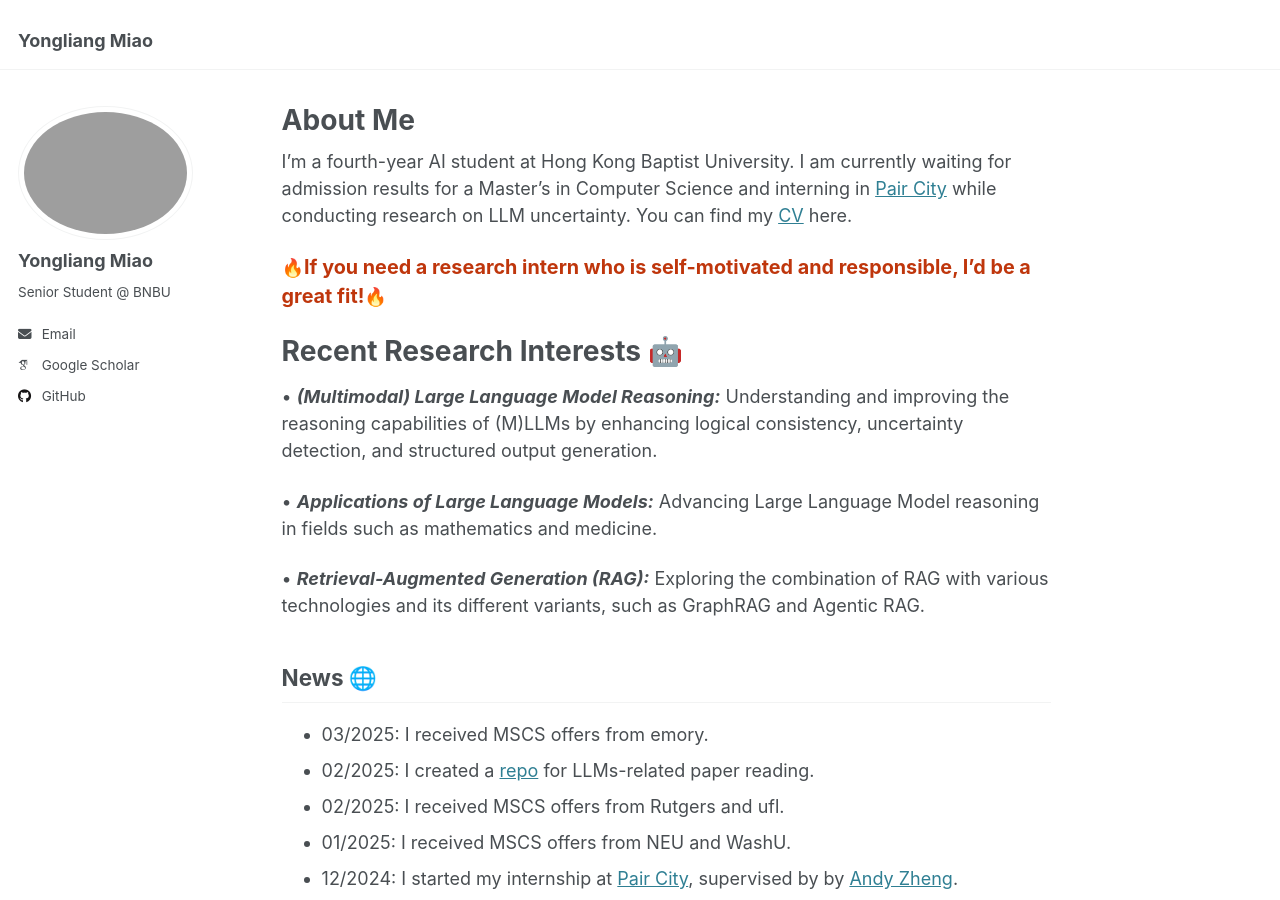
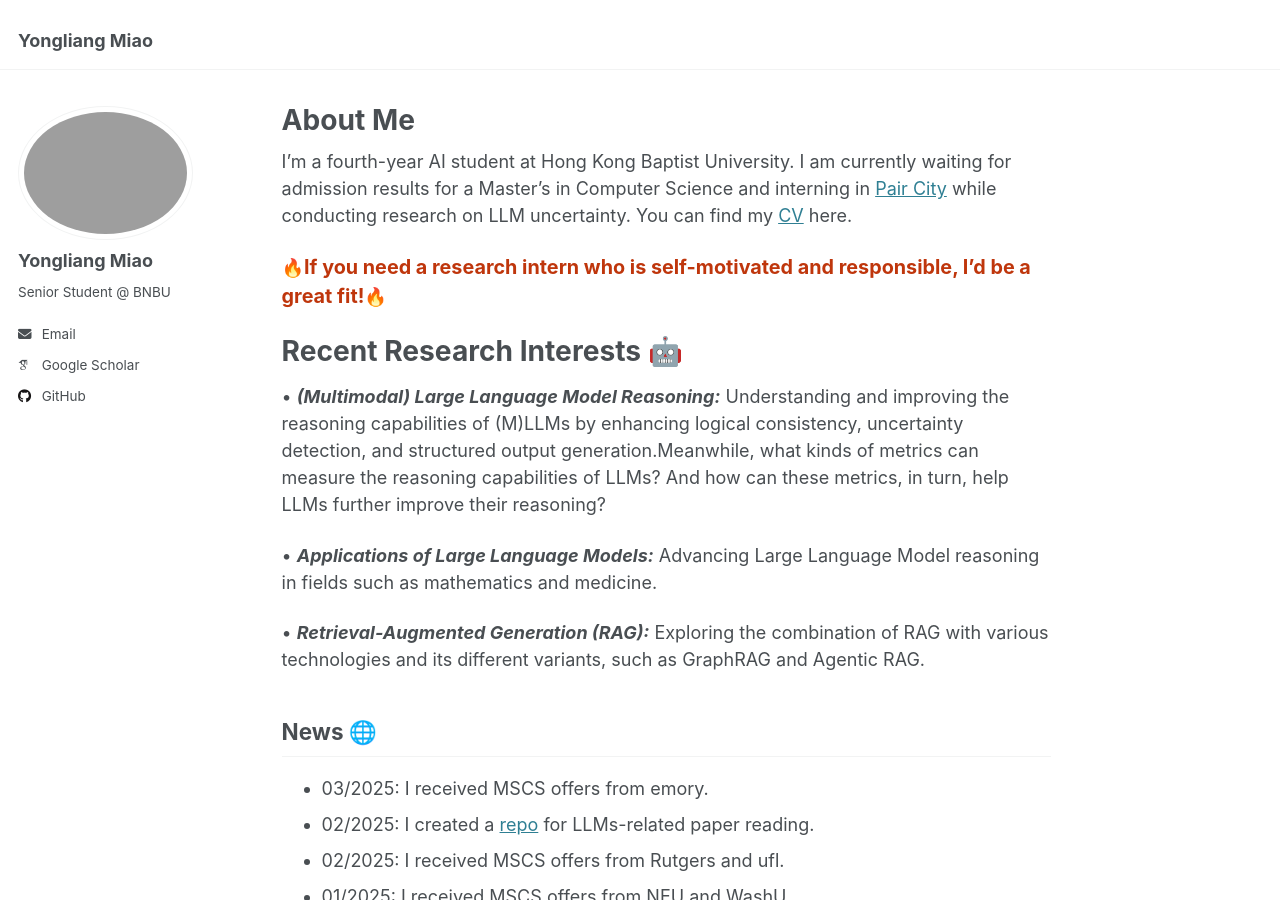
Before and after one commit to YongliangMiao/YongliangMiao.github.io, a Jekyll site: the page built from _pages/about.md, in a window 1280 px wide and 900 px high. Built offline with Jekyll 4.4.1, drawn with Linux system fonts in a browser that asks for light colours; some web fonts are replaced.

Commit message:
Update about.md

```diff
--- a/_pages/about.md
+++ b/_pages/about.md
@@ -14,7 +14,7 @@ I'm a fourth-year AI student at Hong Kong Baptist University. I am currently wai
 
 **Recent Research Interests** 🤖
 ======
-• ***(Multimodal) Large Language Model Reasoning:***  Understanding and improving the reasoning capabilities of (M)LLMs by enhancing logical consistency, uncertainty detection, and structured output generation.
+• ***(Multimodal) Large Language Model Reasoning:***  Understanding and improving the reasoning capabilities of (M)LLMs by enhancing logical consistency, uncertainty detection, and structured output generation.Meanwhile, what kinds of metrics can measure the reasoning capabilities of LLMs? And how can these metrics, in turn, help LLMs further improve their reasoning?
 
 • ***Applications of Large Language Models:***  Advancing Large Language Model reasoning in fields such as mathematics and medicine.
 
```
